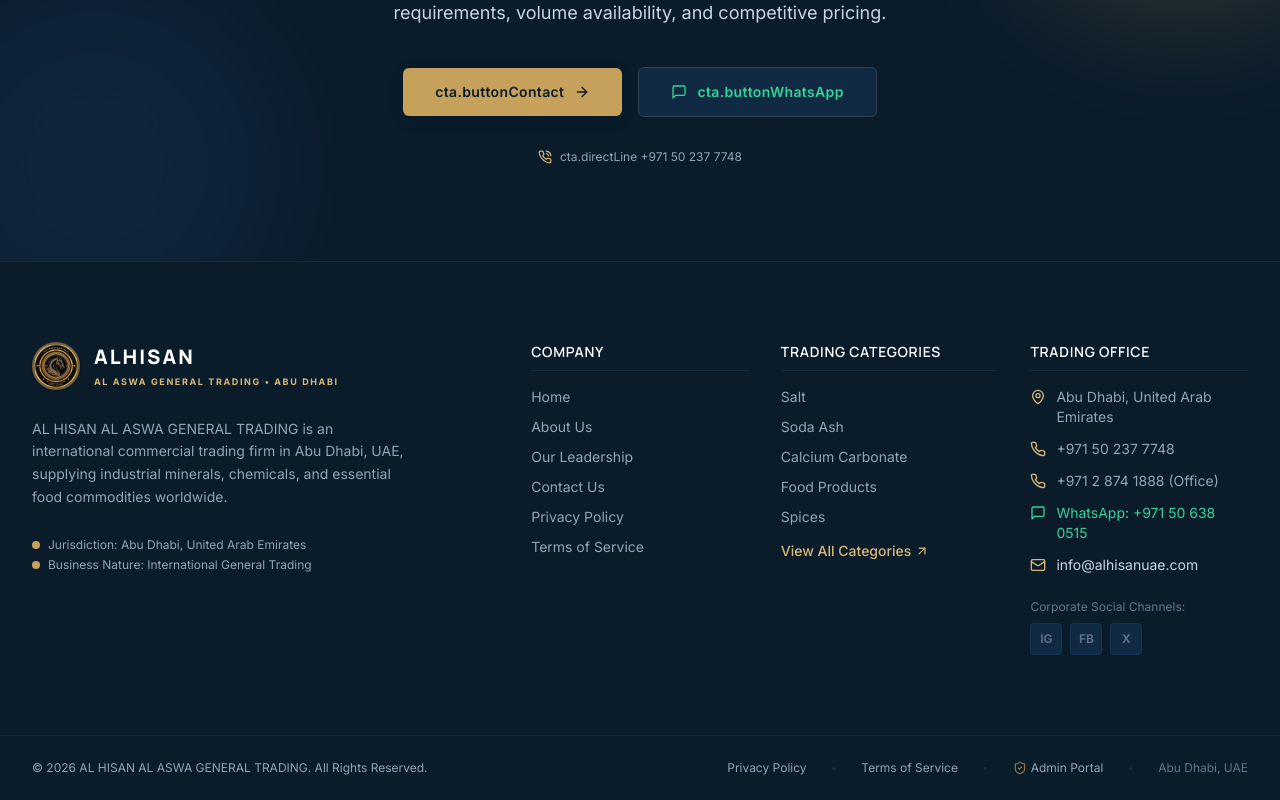
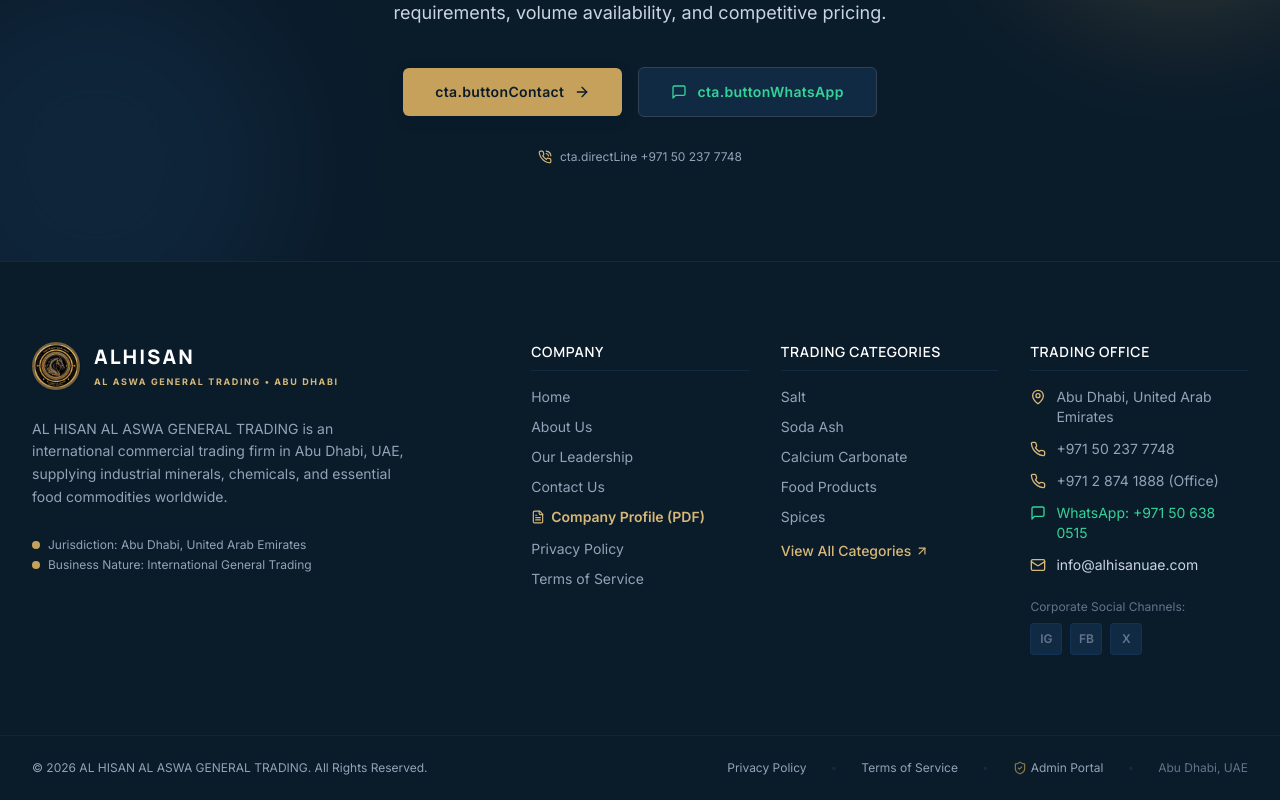
Before and after one commit to mrshahidafridi786/alhisan_frontend, a React (Vite) app: page / in a window 1280 px wide. Shown: the part 4956-5756 px from the top of the page. Built offline with nearby package versions, Linux system fonts and the light colour scheme; no server answers.

Commit message:
Add official 16-page corporate company profile PDF and download link

```diff
--- a/src/components/layout/Footer.jsx
+++ b/src/components/layout/Footer.jsx
@@ -1,6 +1,6 @@
 import React from 'react';
 import { Link } from 'react-router-dom';
-import { MapPin, Phone, MessageSquare, ArrowUpRight, ShieldCheck, Mail } from 'lucide-react';
+import { MapPin, Phone, MessageSquare, ArrowUpRight, ShieldCheck, Mail, FileText } from 'lucide-react';
 import { Logo } from '../common/Logo';
 import { siteConfig } from '../../data/siteConfig';
 import { useLanguage } from '../../context/LanguageContext';
@@ -56,6 +56,18 @@ export const Footer = () => {
                 <Link to="/contact" className="text-slate-400 hover:text-gold-400 transition-colors">
                   {t('nav.contact')}
                 </Link>
+              </li>
+              <li>
+                <a
+                  href="/Alhisan_Company_Profile.pdf"
+                  target="_blank"
+                  rel="noopener noreferrer"
+                  className="inline-flex items-center gap-1.5 text-gold-400 hover:text-gold-300 font-semibold transition-colors"
+                  title="Download Official Company Profile PDF"
+                >
+                  <FileText className="w-3.5 h-3.5" />
+                  <span>Company Profile (PDF)</span>
+                </a>
               </li>
               <li>
                 <Link to="/privacy" className="text-slate-400 hover:text-gold-400 transition-colors">
```
Also changed, not shown: 1 other file (tests, documents, lock files or other folders).
